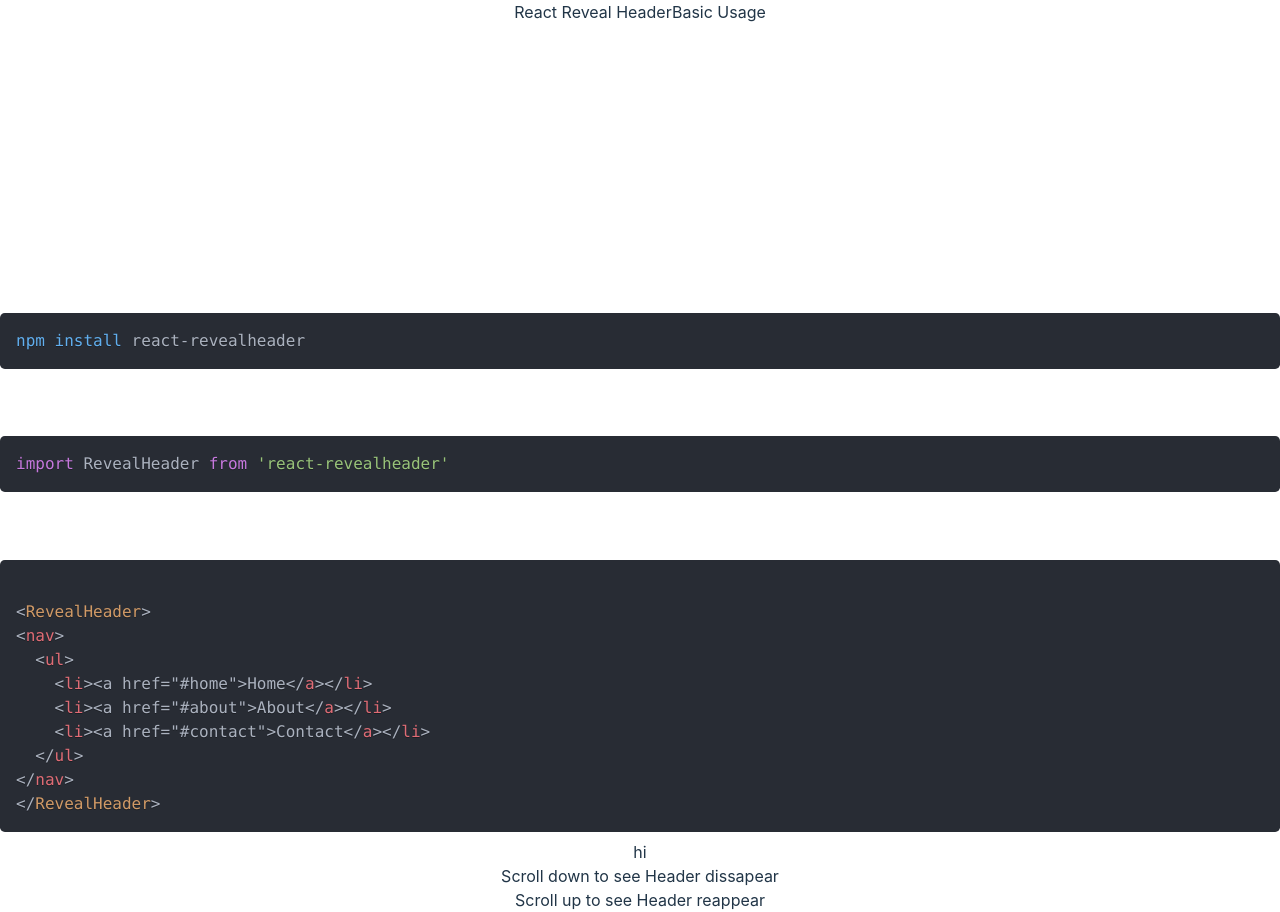
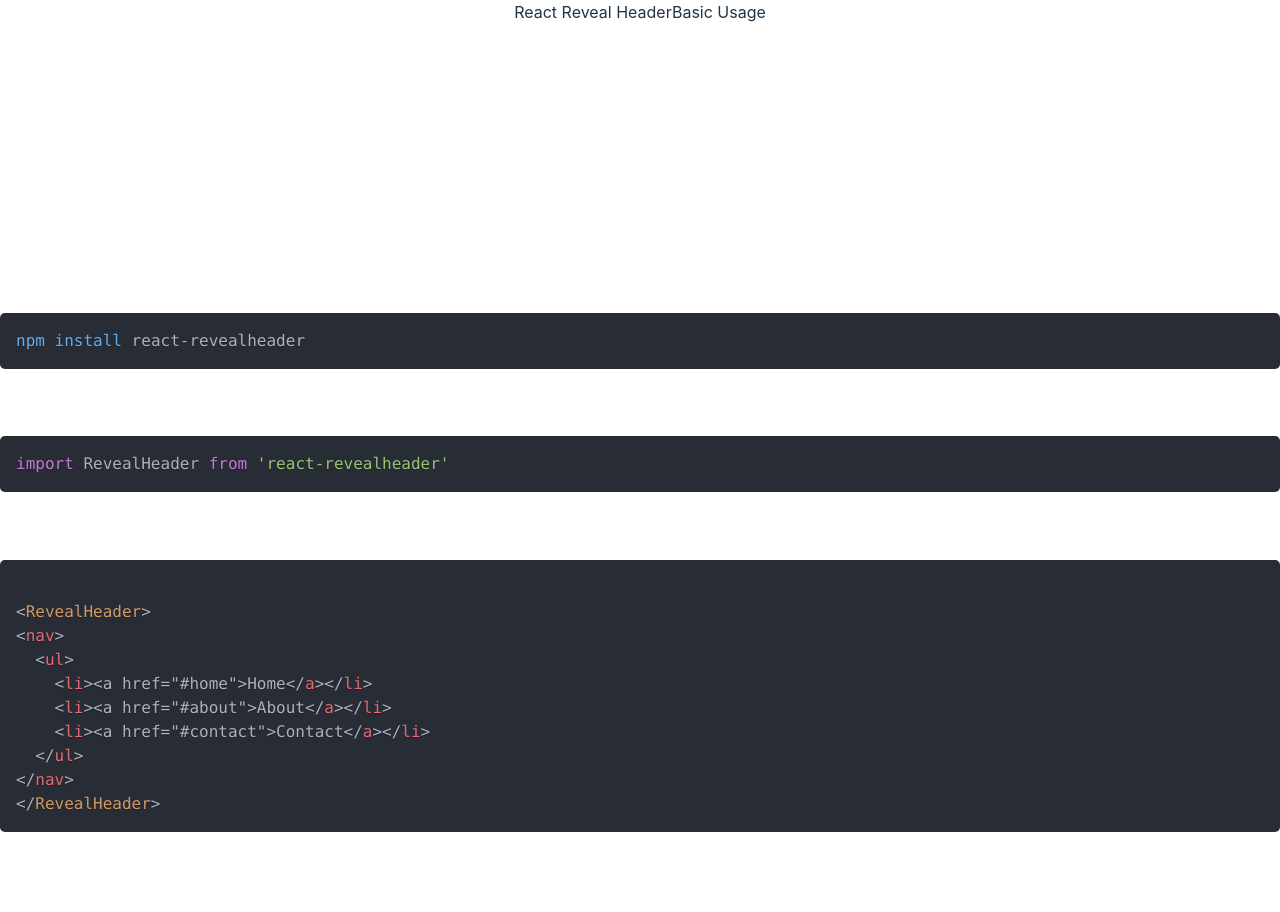
Before and after one commit to StandardGage/react-revealheader, a React (Vite) app: page /#/basic in a window 1280 px wide. After the commit the page ends 840 px from the top, so only its background shows below. Built offline with nearby package versions, Linux system fonts and the light colour scheme.

Commit message:
removed unused code

```diff
--- a/src/pages/Basic.tsx
+++ b/src/pages/Basic.tsx
@@ -1,6 +1,6 @@
 import { Prism as SyntaxHighlighter } from 'react-syntax-highlighter';
-import { dark, solarizedlight, oneDark } from 'react-syntax-highlighter/dist/cjs/styles/prism';
-import RevealHeader from '../lib/RevealHeader';
+import { oneDark } from 'react-syntax-highlighter/dist/cjs/styles/prism';
+
 
 const example1 = `
 <RevealHeader>
@@ -31,11 +31,6 @@ export default function Basic() {
             <SyntaxHighlighter language="tsx" style={oneDark}>
                 {example1}
             </SyntaxHighlighter>
-            <div className='w-52 h-52 overflow-scroll'>
-                <RevealHeader neutralColor='white' upColor='black'><div>hi</div></RevealHeader>
-                <div className='flex h-screen w-screen bg-slate-500 font-bold text-2xl text-white items-center justify-center'>Scroll down to see Header dissapear</div>
-                <div className='flex h-screen w-screen bg-slate-800 font-bold text-2xl text-white items-center justify-center'>Scroll up to see Header reappear</div>
-            </div>
         </div>
     )
 }
```
